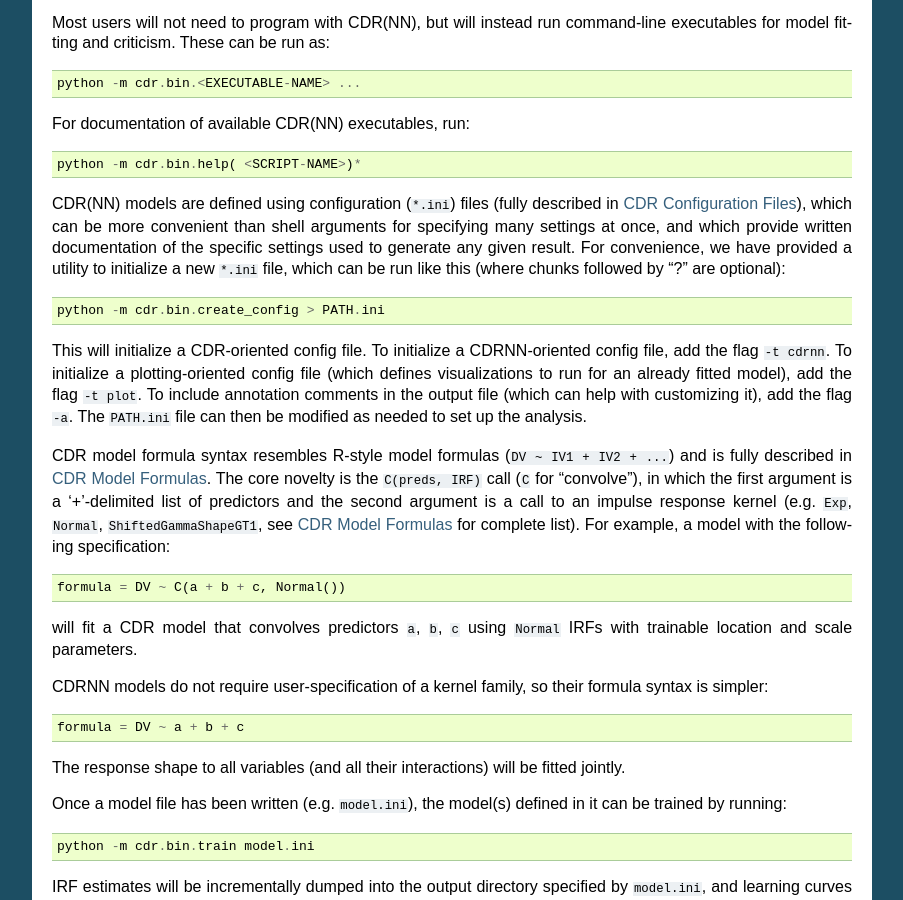
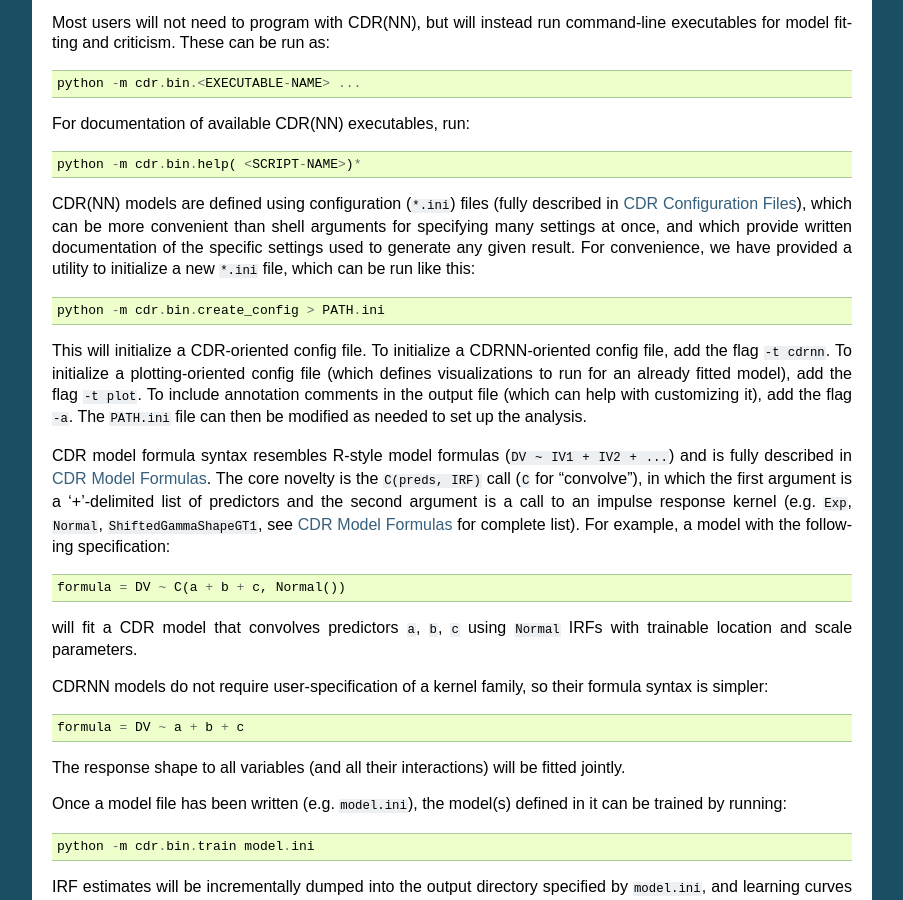
Before and after one commit to coryshain/cdr, a Sphinx documentation site: the page built from docs/source/introduction.rst, in a window 1280 px wide and 900 px high, scrolled down 1184 px. Shown: the whole window, without its empty margins (198-1101 px from the left). Built offline with Sphinx 7.4.7, drawn with Linux system fonts in a browser that asks for light colours.

Commit message:
Updates to docs

```diff
--- a/docs/source/introduction.rst
+++ b/docs/source/introduction.rst
@@ -52,7 +52,7 @@ For documentation of available CDR(NN) executables, run::
     python -m cdr.bin.help( <SCRIPT-NAME>)*
 
 CDR(NN) models are defined using configuration (``*.ini``) files (fully described in :ref:`config`), which can be more convenient than shell arguments for specifying many settings at once, and which provide written documentation of the specific settings used to generate any given result.
-For convenience, we have provided a utility to initialize a new ``*.ini`` file, which can be run like this (where chunks followed by "?" are optional)::
+For convenience, we have provided a utility to initialize a new ``*.ini`` file, which can be run like this::
 
     python -m cdr.bin.create_config > PATH.ini
 
```
Also changed, not shown: README.md (+1 -1 lines).
